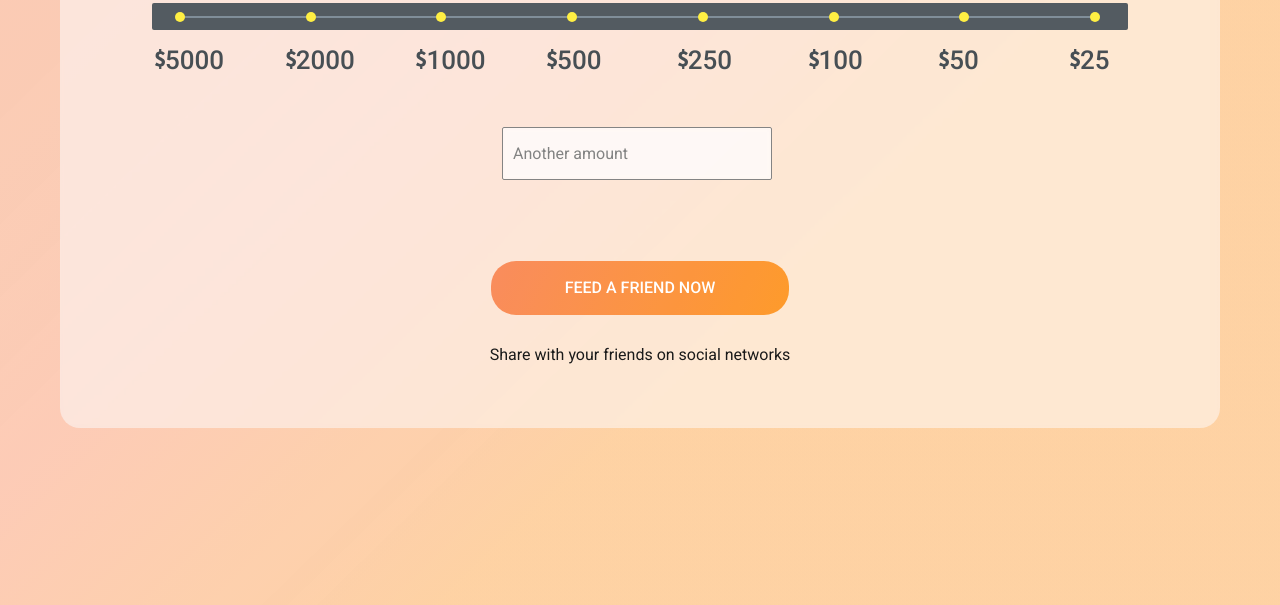
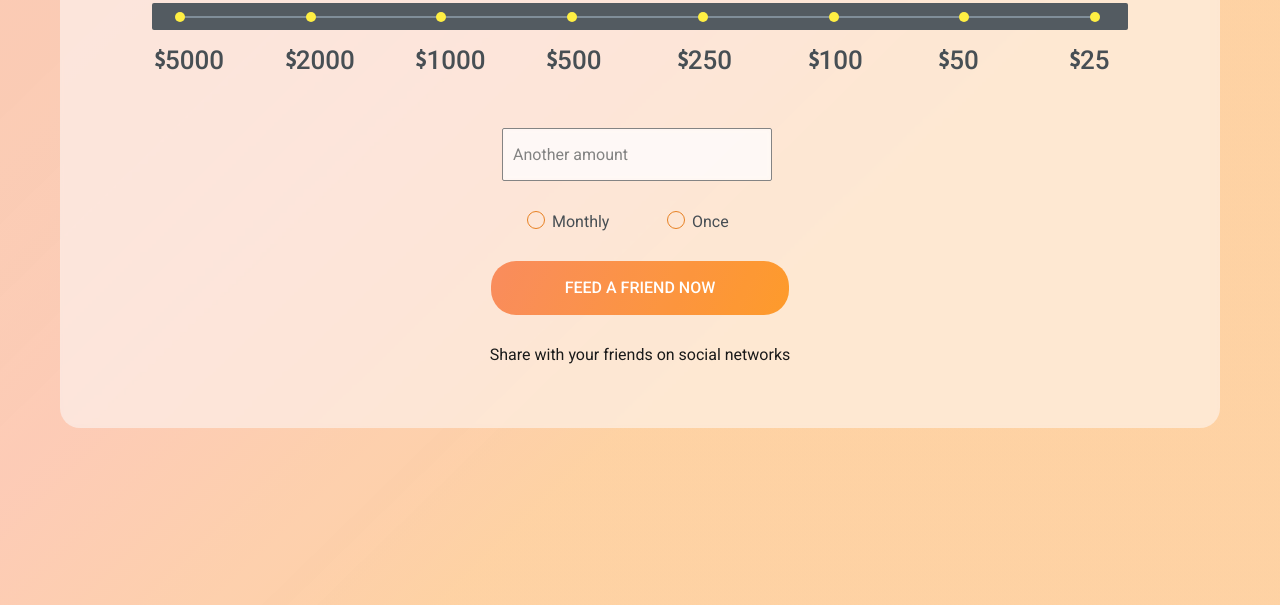
Before and after one commit to OffLectra/rss_projects, a plain HTML site: page online-zoo/pages/donate/index.html in a window 1280 px wide. Shown: the part 1340-1945 px from the top of the page. Drawn offline with Linux system fonts and the light colour scheme.

Commit message:
fix: fixed donate form

```diff
--- a/online-zoo/pages/donate/index.html
+++ b/online-zoo/pages/donate/index.html
@@ -109,6 +109,16 @@
                             </div>
                             <form action="#" class="donate_form">
                                 <input type="text" class="input_donate" placeholder="Another amount">
+                                <div class="change_period">
+                                    <div class="radio_period">
+                                        <input id="period1" type="radio" class="radio_input_period" name="one">
+                                        <label for="period1" class="radio_label_period">Monthly</label>
+                                    </div>
+                                    <div class="radio_period">
+                                        <input id="period2" type="radio" class="radio_input_period" name="one">
+                                        <label for="period2" class="radio_label_period">Once</label>
+                                    </div>
+                                </div>
 
                             </form>
                         </div>
--- a/online-zoo/pages/donate/style_donate.scss
+++ b/online-zoo/pages/donate/style_donate.scss
@@ -380,7 +380,7 @@ body {
     top: -45px;
     left: 5px;
     z-index: 2;
-    background: url("../../assets/images/roller_icon.png") no-repeat;
+    background: url("../../assets/icons/roller_icon.svg") no-repeat;
     background-size: 40px 40px;
 
 }
@@ -395,12 +395,11 @@ body {
 }
 
 .radio_input:checked + .radio_label {
-    color: #E47209;
+    // color: #E47209;
+    filter: invert(54%) sepia(92%) saturate(736%) hue-rotate(350deg) brightness(101%) contrast(99%);
 }
 
-.radio_input:checked + .dollar {
-    filter: invert(78%) sepia(62%) saturate(4675%) hue-rotate(350deg) brightness(101%) contrast(99%);
-}
+
 
 
 
@@ -411,20 +410,96 @@ body {
 
 .donate_form {
     display: flex;
+    flex-direction: column;
     justify-content: center;
     align-items: center;
     margin-top: 80px;
     width: 970px;
+    height: 130px;
 }
+
+.change_period {
+    display: flex;
+    justify-content: space-between;
+    align-items: center;
+    width: 170px;
+    margin-top: 30px;
+    padding-right: 30px;
+    padding-bottom: 45px;
+}
+
+
+.radio_label_period {
+    font-family: 'Roboto';
+    font-style: normal;
+    font-weight: 400;
+    font-size: 16px;
+    line-height: 140%;
+    color: #333B41;
+    cursor: pointer;
+    position: absolute;
+}
+
+.radio_period {
+    position: relative;
+}
+
+.radio_input_period {
+    -webkit-appearance: none;
+    appearance: none;
+    // opacity: 0;
+    position: absolute;
+}
+
+
+
+
+
+
+.radio_label_period:before {
+    content: '';
+    display: block;
+    width: 16px;
+    height: 16px;
+    border-radius: 50%;
+    border: 1px solid #E47209;
+    position: absolute;
+    // top: -30px;
+    left: -25px;
+    z-index: 1;
+}
+
+.radio_label_period:after {
+    content: '';
+    display: block;
+    position: absolute;
+    width: 16px;
+    height: 16px;
+    opacity: 0;
+    top: 0px;
+    left: 0px;
+    z-index: 2;
+    background: #4B9200;
+    border: 1px solid #4B9200;
+    // background-size: 16px 16px;
+
+}
+
+.radio_input_period:checked + .radio_label_period:before {
+    background: #4B9200;
+    border: 1px solid #4B9200;
+}
+
+
+
 
 
 .input_donate {
     height: 53px;
     background: rgba(255, 255, 255, 0.52);
-backdrop-filter: blur(2px);
-    color: #929699;
+    backdrop-filter: blur(2px);
     border-style: 1px;
-    border-width: 1px;
+    border-width: 1.5px;
     border-radius: 2px;
     border-style: solid;
     width: 270px;
@@ -442,12 +517,14 @@ backdrop-filter: blur(2px);
     border-color: #4B9200;
 
 }
+.input_donate:focus::-webkit-input-placeholder {
+    color: #4B9200;
+}
 
 .feed_btn_block {
     height: 230px;
     width: 100%;
     display: flex;
-    // justify-content: center;
     align-items: center;
     flex-direction: column;
 
```
Also changed, not shown: online-zoo/assets/icons/roller_icon.svg (added), online-zoo/pages/donate/style_donate.css.
